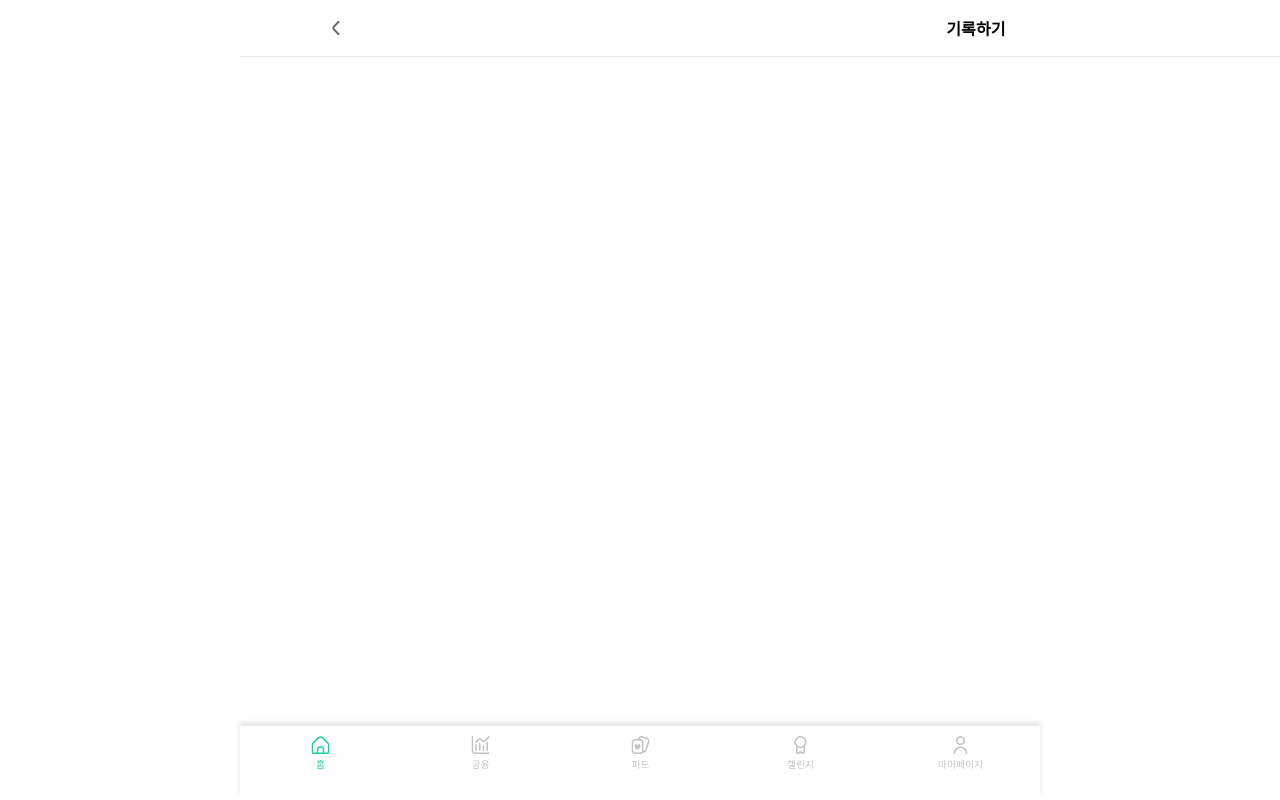
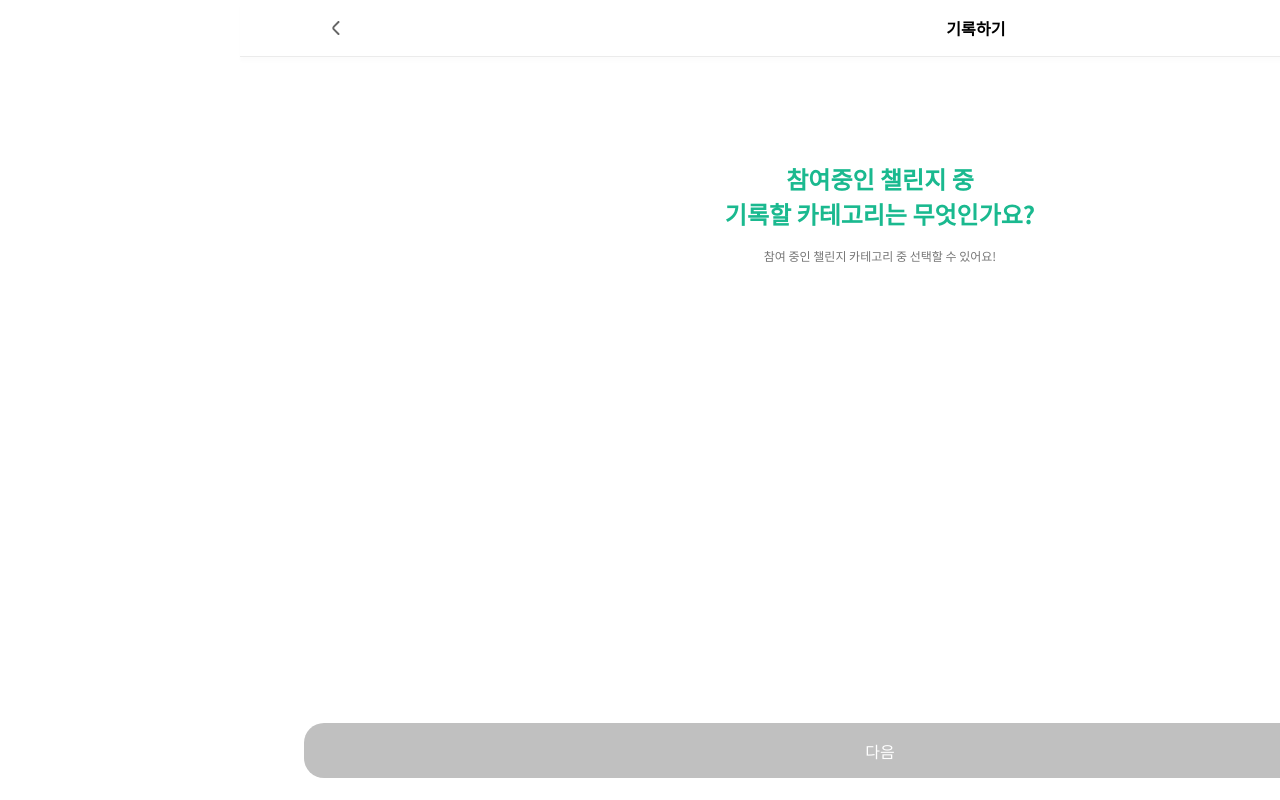
Before and after one commit to BUZZINGPolarBear/FRONT_ILogU, a React (Create React App) app: page /feed/write in a window 1280 px wide. Built offline with nearby package versions, Linux system fonts and the light colour scheme; a web font is replaced by a local one.

Commit message:
add: 기록하기 타이틀 작업 추가

```diff
--- a/src/APP/Feed/writeFeed/Styles/info.styles.js
+++ b/src/APP/Feed/writeFeed/Styles/info.styles.js
@@ -43,8 +43,64 @@ export const FeedWriteArea = styled.div`
 	position: fixed;
 	top: 7vh;
 
+	display: flex;
+	flex-direction: column;
+	align-items: center;
+	justify-content: space-around;
+
 	width: 100vw;
-	height: 90vh;
+	height: 93vh;
 
 	background-color: white;
 `;
+
+export const FeedCatergoryTitleArea = styled.div`
+	width: 95%;
+	height: 25%;
+	margin: auto;
+	position: relative;
+
+	display: flex;
+	flex-direction: column;
+	align-items: center;
+	justify-content: flex-end;
+`;
+
+export const FeedCategorySelectArea = styled.div`
+	width: 95%;
+	height: 50%;
+	margin: auto;
+
+	position: relative;
+	bakcground-color: #a8f0ff;
+`;
+
+export const FeedTitleMain = styled.h1`
+	color: ${tokens.colors.green_600};
+	${tokens.typography.headline_5};
+`;
+
+export const FeedSubTitleMain = styled.span`
+	color: ${tokens.colors.grey_300};
+	${tokens.typography.caption};
+`;
+
+export const FeedWriteSubmitArea = styled.div`
+	width: 90%;
+	height: 55px;
+	margin: auto;
+	border-radius: 20px;
+
+	display: flex;
+	align-items: center;
+	justify-content: center;
+
+	position: relative;
+	color: #ffffff;
+	text-align: center;
+	${tokens.typography.subtitle_1};
+	${(props) =>
+		props.isSelected == false
+			? `background-color: ${tokens.colors.grey_100}; cursor: not-allowed;`
+			: `background-color: ${tokens.colors.green_500}; cursor: pointer;`}
+`;
--- a/src/APP/Feed/writeFeed/writeFeed.info.jsx
+++ b/src/APP/Feed/writeFeed/writeFeed.info.jsx
@@ -13,6 +13,7 @@ import * as infoS from './Styles/info.styles';
 import * as tokens from '../../../tokens';
 
 function FeedWrite(props) {
+	const [isSelected, setIsSelected] = useState(false);
 	const [selectCategory, setSelectCategory] = useState('none');
 
 	return (
@@ -21,7 +22,26 @@ function FeedWrite(props) {
 				<infoS.TopBackwardArea></infoS.TopBackwardArea>
 				<infoS.TopTextArea>기록하기</infoS.TopTextArea>
 			</infoS.TopNavBar>
-			<infoS.FeedWriteArea></infoS.FeedWriteArea>
+			<infoS.FeedWriteArea>
+				{selectCategory == 'none' ? (
+					<>
+						<infoS.FeedCatergoryTitleArea>
+							<infoS.FeedTitleMain>
+								참여중인 챌린지 중 <br></br>기록할 카테고리는 무엇인가요?
+							</infoS.FeedTitleMain>
+							<infoS.FeedSubTitleMain>
+								참여 중인 챌린지 카테고리 중 선택할 수 있어요!
+							</infoS.FeedSubTitleMain>
+						</infoS.FeedCatergoryTitleArea>
+						<infoS.FeedCategorySelectArea></infoS.FeedCategorySelectArea>
+						<infoS.FeedWriteSubmitArea isSelected={isSelected}>
+							다음
+						</infoS.FeedWriteSubmitArea>
+					</>
+				) : (
+					<div></div>
+				)}
+			</infoS.FeedWriteArea>
 		</>
 	);
 }
--- a/src/App.js
+++ b/src/App.js
@@ -66,6 +66,8 @@ function App() {
 	const [navigateBtn, setNavigateBtn] = useRecoilState(
 		recoilMain.navigateRecoil,
 	);
+	const nowLocation = useLocation();
+
 	return (
 		<div className="App">
 			<MainScreen>
@@ -83,10 +85,14 @@ function App() {
 					<Route path="*" element={<HomeMain />} />
 				</Routes>
 			</MainScreen>
+			{nowLocation.pathname != '/feed/write' ? (
 				<BottomNavBar>
 					<NavImg onClick={(e) => handleNavClick(e, 'home')}>
 						{navigateReoilSelectState === 'home' ? (
-						<img src="/bottomNavBar/home_clicked.svg" alt="home clicked"></img>
+							<img
+								src="/bottomNavBar/home_clicked.svg"
+								alt="home clicked"
+							></img>
 						) : (
 							<img
 								src="/bottomNavBar/home_unclicked.svg"
@@ -110,7 +116,10 @@ function App() {
 					<NavImg onClick={(e) => handleNavClick(e, 'feed/main')}>
 						{navigateReoilSelectState === 'feed/main' ||
 						navigateReoilSelectState === 'feed/participation' ? (
-						<img src="/bottomNavBar/feed_clicked.svg" alt="feed clicked"></img>
+							<img
+								src="/bottomNavBar/feed_clicked.svg"
+								alt="feed clicked"
+							></img>
 						) : (
 							<img
 								src="/bottomNavBar/feed_unclicked.svg"
@@ -145,6 +154,9 @@ function App() {
 						)}
 					</NavImg>
 				</BottomNavBar>
+			) : (
+				<></>
+			)}
 		</div>
 	);
 }
--- a/src/tokens.js
+++ b/src/tokens.js
@@ -65,7 +65,7 @@ export const typography = {
 	subtitle_1: {
 		fontFamily: 'Noto Sans KR',
 		fontWeight: 400,
-		fontSize: '14px',
+		fontSize: '16px',
 		letterSpacing: '0.15px',
 	},
 	sub: {
```
Lines whose indentation alone changed are shown as unchanged.
